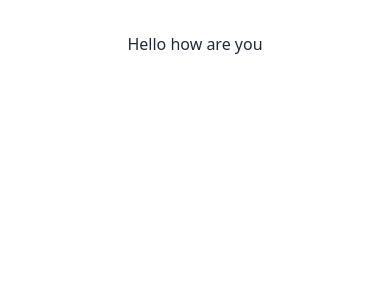
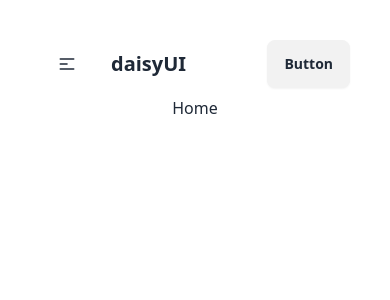
Before and after one commit to Afnansayed/Job_Task_SCIC, a React (Vite) app: page / in a window 390 px wide. Shown: the top 300 px of the page. Built offline with nearby package versions, Linux system fonts and the light colour scheme.

Commit message:
Basic navbar

```diff
--- a/src/Layouts/Main/Main.jsx
+++ b/src/Layouts/Main/Main.jsx
@@ -1,12 +1,14 @@
-import React from 'react';
-import { Outlet } from 'react-router-dom';
+import React from "react";
+import { Outlet } from "react-router-dom";
+import NavBar from "./../../Sheared/NavBar/NavBar";
 
 const Main = () => {
-    return (
-        <div>
-             <Outlet></Outlet>
-        </div>
-    );
+  return (
+    <div>
+      <NavBar></NavBar>
+      <Outlet></Outlet>
+    </div>
+  );
 };
 
 export default Main;
--- /dev/null
+++ b/src/Pages/Home/Home/Home.jsx
@@ -0,0 +1,10 @@
+
+
+const Home = () => {
+
+    return <>
+        <h3>Home</h3>
+    </>
+}
+
+export default Home;
--- a/src/Routers/Router/Router.jsx
+++ b/src/Routers/Router/Router.jsx
@@ -1,6 +1,6 @@
 import { createBrowserRouter } from "react-router-dom";
 import Main from "../../Layouts/Main/Main";
-
+import Home from "../../Pages/Home/Home/Home";
 
 export const router = createBrowserRouter([
 {
@@ -9,7 +9,7 @@
     children:[
         {
             path: "/",
-            element: "Hello how are you"
+            element: <Home></Home>
         }
     ]
 }
--- /dev/null
+++ b/src/Sheared/NavBar/NavBar.jsx
@@ -0,0 +1,51 @@
+import { NavLink } from "react-router-dom";
+
+const NavBar = () => {
+
+    const navItems = <>
+        <NavLink to='/'  className={({isActive}) => (isActive ? 'border-b-2 border-red-400 font-bold' : 'font-bold')}> <li>Home</li></NavLink>
+        </>
+  return (
+    <>
+      <div className="navbar bg-base-100">
+        <div className="navbar-start">
+          <div className="dropdown">
+            <div tabIndex={0} role="button" className="btn btn-ghost lg:hidden">
+              <svg
+                xmlns="http://www.w3.org/2000/svg"
+                className="h-5 w-5"
+                fill="none"
+                viewBox="0 0 24 24"
+                stroke="currentColor"
+              >
+                <path
+                  strokeLinecap="round"
+                  strokeLinejoin="round"
+                  strokeWidth="2"
+                  d="M4 6h16M4 12h8m-8 6h16"
+                />
+              </svg>
+            </div>
+            <ul
+              tabIndex={0}
+              className="menu menu-sm dropdown-content bg-base-100 rounded-box z-[1] mt-3 w-52 p-2 shadow"
+            >
+              {navItems}
+            </ul>
+          </div>
+          <a className="btn btn-ghost text-xl">daisyUI</a>
+        </div>
+        <div className="navbar-center hidden lg:flex">
+          <ul className="menu menu-horizontal px-1">
+              {navItems}
+          </ul>
+        </div>
+        <div className="navbar-end">
+          <a className="btn">Button</a>
+        </div>
+      </div>
+    </>
+  );
+};
+
+export default NavBar;
```
